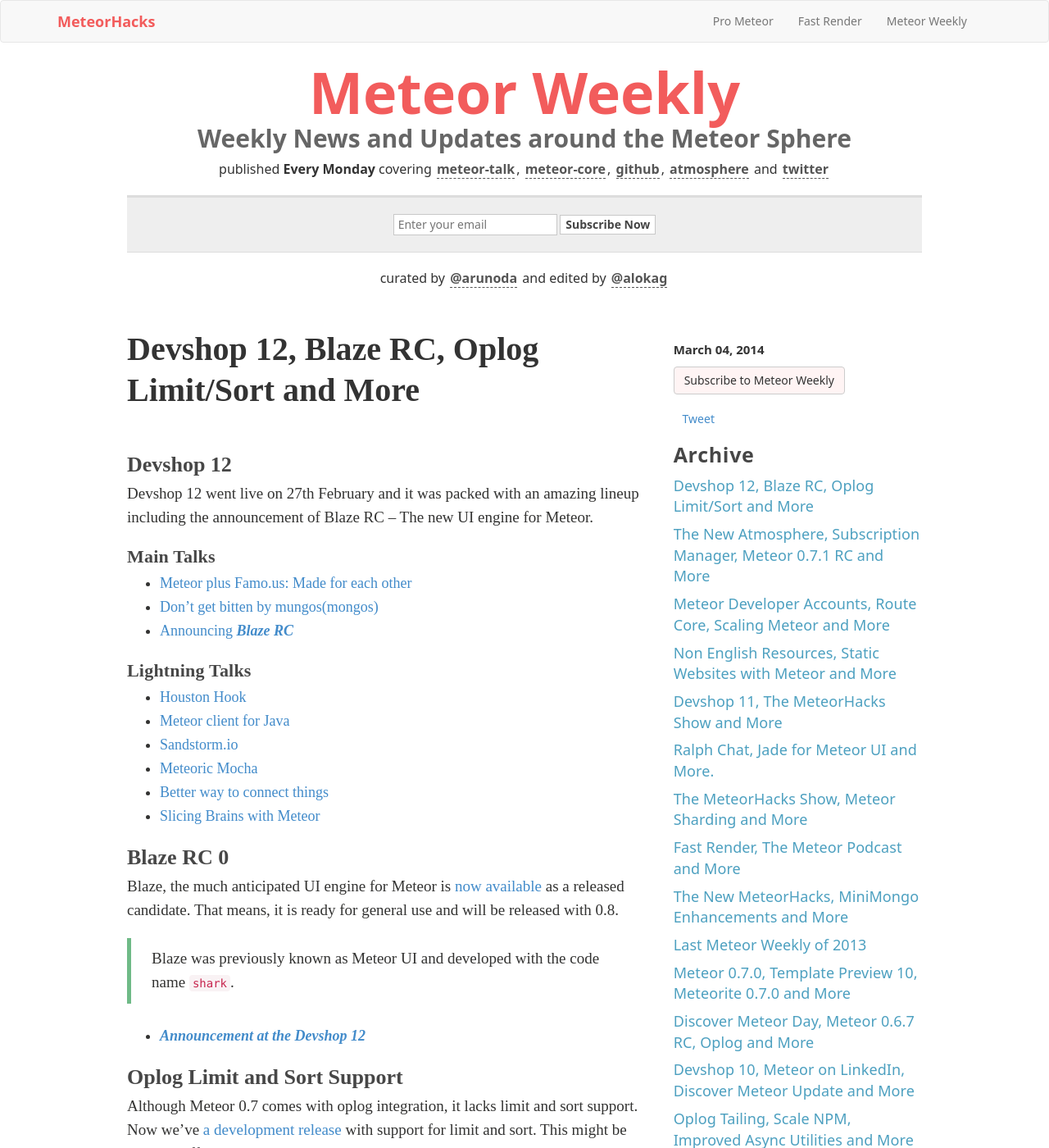
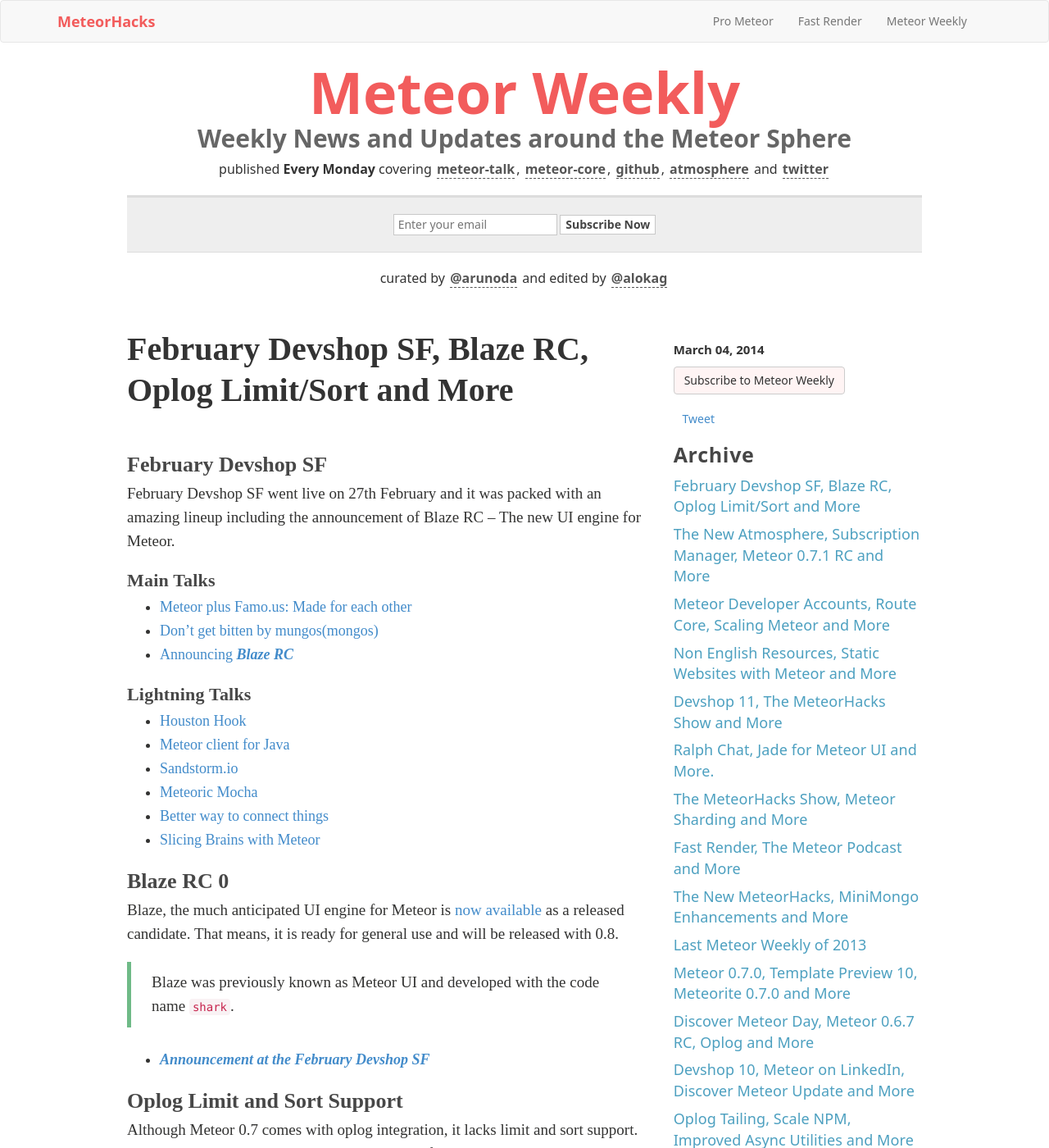
Before and after one commit to meteorhacks/meteorhacks.github.io, a Jekyll site: the page built from _posts/meteor-weekly/2014-03-04-devshop12-blaze-rc-oplog-limit-sort.md, in a window 1280 px wide and 1400 px high. Shown: the whole window at 82% size. Built offline with Jekyll 4.4.1, drawn with Linux system fonts in a browser that asks for light colours; comment, search, counter and statistics services are not loaded.

Commit message:
devshop convention update

```diff
--- a/_posts/meteor-weekly/2014-03-04-devshop12-blaze-rc-oplog-limit-sort.md
+++ b/_posts/meteor-weekly/2014-03-04-devshop12-blaze-rc-oplog-limit-sort.md
@@ -1,12 +1,12 @@
 ---
 layout: meteor-weekly-post
-title: Devshop 12, Blaze RC, Oplog Limit/Sort and More
+title: February Devshop SF, Blaze RC, Oplog Limit/Sort and More
 category: meteorweekly
 ---
 
-## Devshop 12
+## February Devshop SF
 
-Devshop 12 went live on 27th February and it was packed with an amazing lineup including the announcement of Blaze RC -- The new UI engine for Meteor.
+February Devshop SF went live on 27th February and it was packed with an amazing lineup including the announcement of Blaze RC -- The new UI engine for Meteor.
 
 ### Main Talks
 
@@ -29,7 +29,7 @@
 
 > Blaze was previously known as Meteor UI and developed with the code name `shark`.
 
-* [_**Announcement at the Devshop 12**_](https://www.youtube.com/watch?v=Q5qtwnddOtQ&feature=share&t=1h9m6s)
+* [_**Announcement at the February Devshop SF**_](https://www.youtube.com/watch?v=Q5qtwnddOtQ&feature=share&t=1h9m6s)
 
 ## Oplog Limit and Sort Support
 
```
